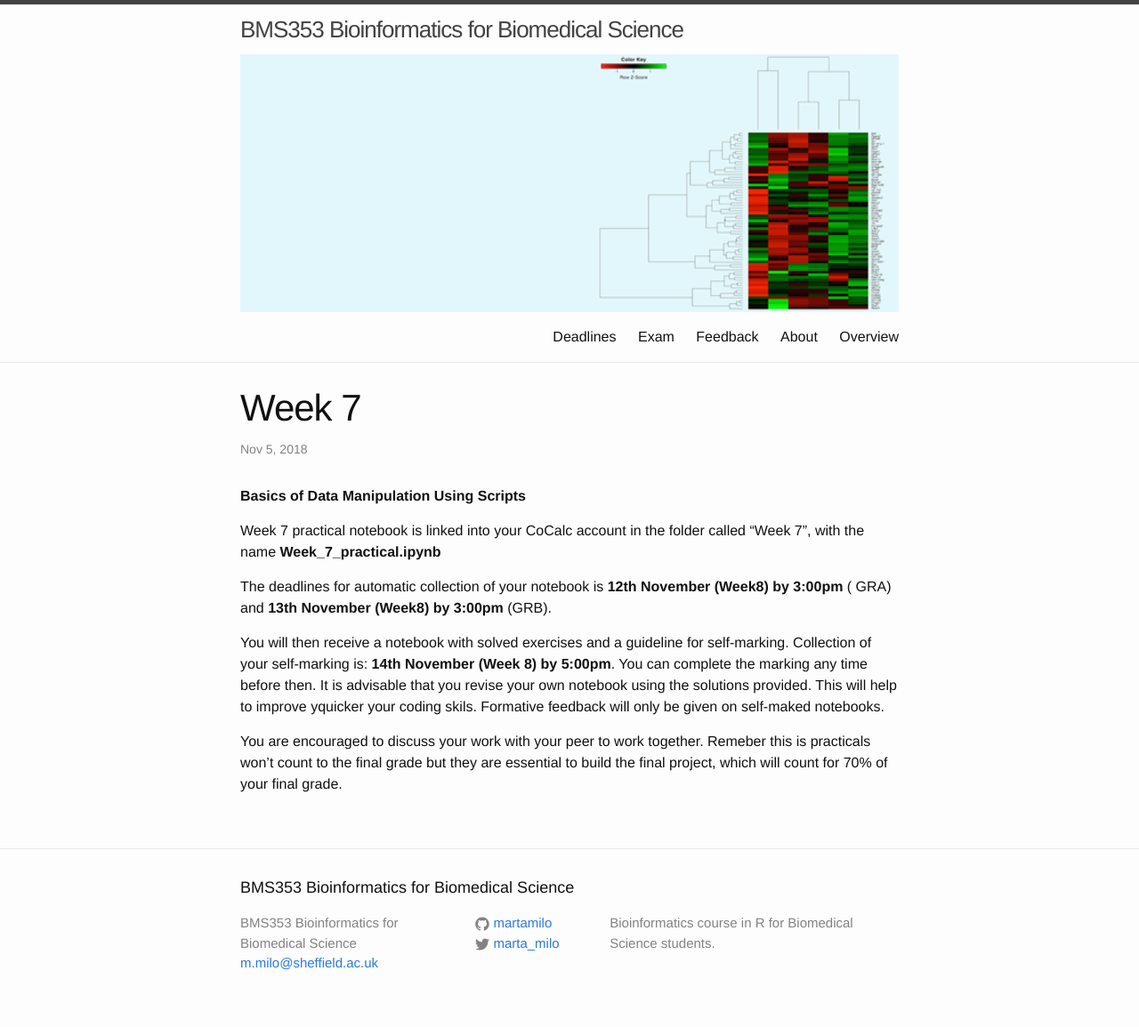
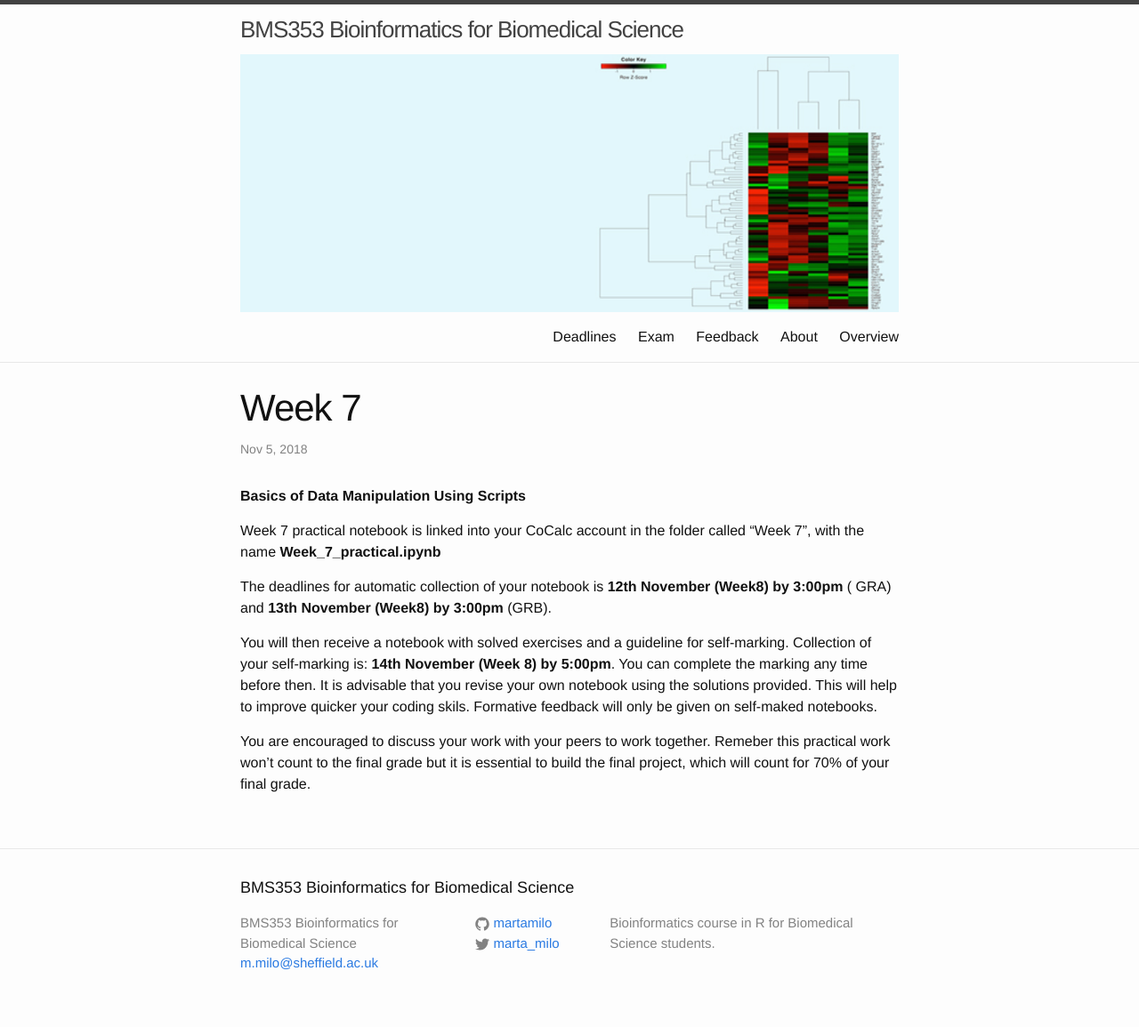
Before and after one commit to sods/bioinformatics, a Jekyll site: the page built from _posts/2018-11-5-week-7-basics-of-data-manipulation-using-scripts.md, in a window 1280 px wide. Shown: the whole page at 89% size. Built offline with Jekyll 4.4.1, drawn with Linux system fonts in a browser that asks for light colours; comment, search, counter and statistics services are not loaded.

Commit message:
correction of typos

```diff
--- a/_posts/2018-11-5-week-7-basics-of-data-manipulation-using-scripts.md
+++ b/_posts/2018-11-5-week-7-basics-of-data-manipulation-using-scripts.md
@@ -12,6 +12,6 @@ Week 7 practical notebook is linked into your CoCalc account in the folder calle
 
 The deadlines for automatic collection of your notebook is **12th November (Week8) by 3:00pm** ( GRA) and **13th November (Week8) by 3:00pm** (GRB).
 
-You will then receive a notebook with solved exercises and a guideline for self-marking. Collection of your self-marking is: **14th November (Week 8) by 5:00pm**. You can complete the marking any time before then. It is advisable that you revise your own notebook using the solutions provided. This will help to improve yquicker your coding skils. Formative feedback will only be given on self-maked notebooks.
+You will then receive a notebook with solved exercises and a guideline for self-marking. Collection of your self-marking is: **14th November (Week 8) by 5:00pm**. You can complete the marking any time before then. It is advisable that you revise your own notebook using the solutions provided. This will help to improve quicker your coding skils. Formative feedback will only be given on self-maked notebooks.
 
-You are encouraged to discuss your work with your peer to work together. Remeber this is practicals won't count to the final grade but they are essential to build the final project, which will count for 70% of your final grade.
+You are encouraged to discuss your work with your peers to work together. Remeber this practical work won't count to the final grade but it is essential to build the final project, which will count for 70% of your final grade.
```
